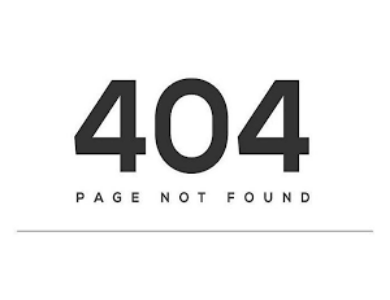
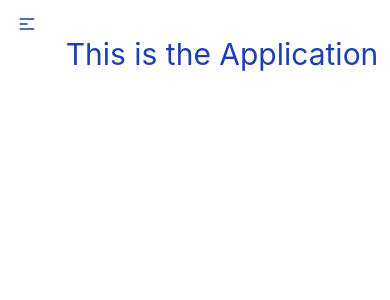
Before and after one commit to Mahfuj-HSTU/Hall-Management-Client, a React (Create React App) app: page /dashboard/applicatoin in a window 390 px wide. Shown: the top 300 px of the page. Built offline with nearby package versions, Linux system fonts and the light colour scheme.

Commit message:
dashboard layout

```diff
--- /dev/null
+++ b/src/Layout/ProfileLayout.js
@@ -0,0 +1,66 @@
+import React from 'react';
+import hstu from '../images/HSTU_Logo.png';
+import { Link, Outlet } from 'react-router-dom';
+
+const ProfileLayout = () => {
+  return (
+    <div>
+      <div className='drawer drawer-mobile lg:drawer-open'>
+        <input
+          id='my-drawer-2'
+          type='checkbox'
+          className='drawer-toggle'
+        />
+        <label
+          htmlFor='my-drawer-2'
+          className='btn btn-ghost lg:hidden'>
+          <svg
+            xmlns='http://www.w3.org/2000/svg'
+            className='h-5 w-5'
+            fill='none'
+            viewBox='0 0 24 24'
+            stroke='currentColor'>
+            <path
+              strokeLinecap='round'
+              strokeLinejoin='round'
+              strokeWidth='2'
+              d='M4 6h16M4 12h8m-8 6h16'
+            />
+          </svg>
+        </label>
+        <div className='drawer-content'>
+          {/* Page content here */}
+          <Outlet></Outlet>
+        </div>
+        <div className='drawer-side'>
+          <label
+            htmlFor='my-drawer-2'
+            aria-label='close sidebar'
+            className='drawer-overlay'></label>
+          <ul className='menu p-4 w-80 min-h-full bg-base-200 text-base-content'>
+            {/* Sidebar content here */}
+            <Link
+              to='/'
+              className='flex justify-center normal-case mb-5'>
+              <img
+                className='h-14'
+                src={hstu}
+                alt=''
+                width='50px'
+                height='50px'
+              />
+            </Link>
+            <li className='font-semibold'>
+              <Link to='/dashboard'>Profile</Link>{' '}
+            </li>
+            <li className='font-semibold'>
+              <Link to='/dashboard/applicatoin'>Applications</Link>{' '}
+            </li>
+          </ul>
+        </div>
+      </div>
+    </div>
+  );
+};
+
+export default ProfileLayout;
--- /dev/null
+++ b/src/Pages/Profile/Application.js
@@ -0,0 +1,11 @@
+import React from 'react';
+
+const Application = () => {
+  return (
+    <div>
+      <h3 className='text-3xl text-blue-800 py-9'>This is the Application</h3>
+    </div>
+  );
+};
+
+export default Application;
--- /dev/null
+++ b/src/Pages/Profile/Profile.js
@@ -0,0 +1,12 @@
+import React from 'react';
+
+const Profile = () => {
+  return (
+    <div>
+      {' '}
+      <h3 className='text-3xl text-blue-800 py-9'>This is the profile</h3>
+    </div>
+  );
+};
+
+export default Profile;
--- a/src/Pages/Shared/Header/HallHeader.js
+++ b/src/Pages/Shared/Header/HallHeader.js
@@ -40,7 +40,7 @@ const HallHeader = () => {
         </button>
         <ul className='absolute lg:right-0 hidden group-hover:block mt-9 z-[1] menu p-2 shadow bg-base-100 rounded-box w-auto divide-y divide-blue-300'>
           <li className='font-semibold'>
-            <Link to=''>Profile</Link>
+            <Link to='/dashboard'>Profile</Link>
           </li>
           <li className='font-semibold'>
             <Link to=''>Notifications</Link>
```
Also changed, not shown: src/Routes/Routes.js (+17 -0 lines).
